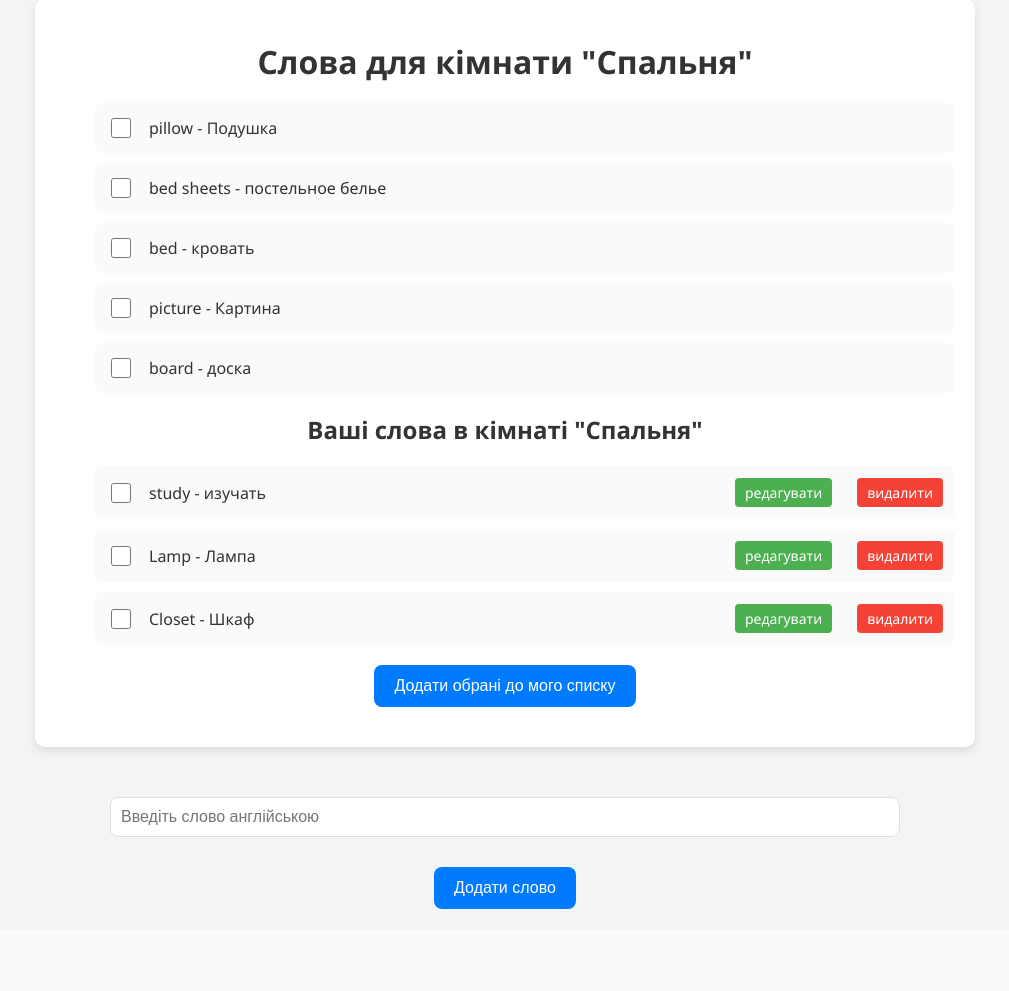
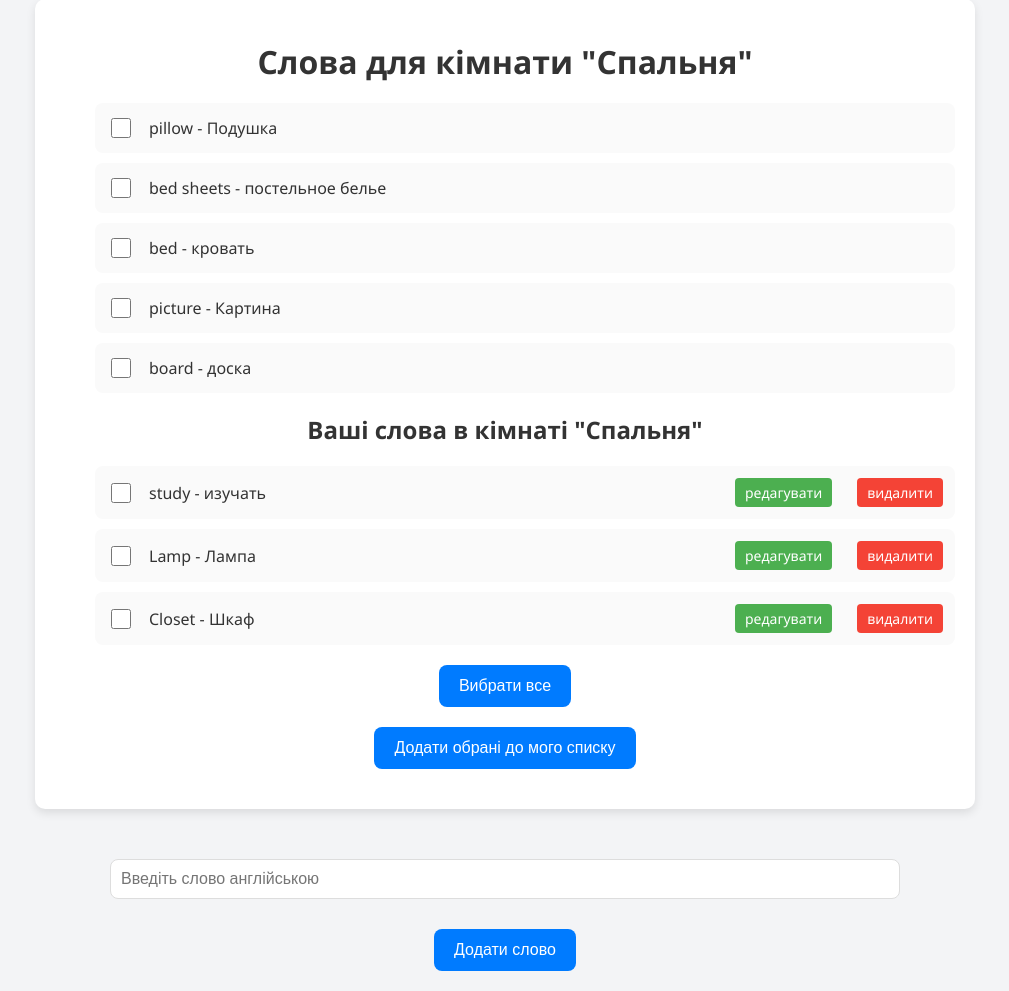
Before and after one commit to malmeshnik/learn_words, a Django app: page /room/1/ in a window 1280 px wide. Shown: the part 41-1032 px from the top of the page, without its empty margins (135-1144 px from the left). Before the commit the page ends 950 px from the top, so only its background shows below. Run offline with Django 5.2, Linux system fonts and the light colour scheme; a user stored in the database is signed in; data comes from the database, SQL or seed files in the repository.

Commit message:
fixed bug with editing words and added button select all wods

```diff
--- a/learn_words/trainer/templates/room_words.html
+++ b/learn_words/trainer/templates/room_words.html
@@ -273,14 +273,17 @@
             </ul>
 
         <h2>Ваші слова в кімнаті "{{ room.name }}"</h2>
-
             <ul id="userWordList">
                 {% for word in user_words %}
                     <li class="word-item">
                         <label class="word-label">
                             <input class="word-checkbox" type="checkbox" name="selected_words" value="{{ word.id }}">
-                            <span class="word-text">{{ word.en }} - {{ word.ru }}</span>
-                            <div class='edit-word' onclick="editWord({{ word.id }}, '{{ word.en }}', '{{ word.ru }}')">редагувати</div>
+                            <div class="word-text">
+                                <span class="word-en" id="wordEn">{{ word.en }}</span>
+                                <span> - </span>
+                                <span class="word-ru" id="wordRu">{{ word.ru }}</span>
+                            </div>
+                            <div class='edit-word' id="editWord">редагувати</div>
                             <div class='delete-word' onclick="deleteWord({{ word.id }})">видалити</div>
                         </label>
                     </li>
@@ -288,7 +291,10 @@
             </ul>
 
             {% csrf_token %}
-            <button type="button" onclick="addSelectedWords()" class="add-btn">Додати обрані до мого списку</button>
+            <div>
+                <button type="button" onclick="toggleSelectAll()" class="add-btn" style="margin-bottom: 20px;">Вибрати все</button>
+                <button type="button" onclick="addSelectedWords()" class="add-btn">Додати обрані до мого списку</button>
+            </div>
         </form>
 
         <div id="message"></div>
@@ -297,15 +303,27 @@
     <!-- Форма для додавання нового слова -->
     <div id="addWordForm">
         {% csrf_token %}
-        <input type="text" id="wordEn" placeholder="Введіть слово англійською" required>
+        <input type="text" id="addWordEn" placeholder="Введіть слово англійською" required>
         <button class='add-word-btn' onclick="submitNewWord()">Додати слово</button>
         <p id="wordErrorMessage"></p>
     </div>
 
     <script>
+        let allSelected = false;
         // Функція для показу спінера перед переходом на іншу сторінку
         function showSpinner() {
             document.getElementById('loadingSpinner').style.display = 'flex';
+        }
+
+        function toggleSelectAll() {
+            const checkboxes = document.querySelectorAll('.word-checkbox');
+            allSelected = !allSelected;
+            checkboxes.forEach(checkbox => {
+                checkbox.checked = allSelected;
+            });
+
+            const button = document.querySelector('button[onclick="toggleSelectAll()"]');
+            button.textContent = allSelected ? "Скасувати вибір" : "Вибрати все";
         }
 
         // Функція для приховування спінера після завантаження нової сторінки
@@ -315,7 +333,7 @@
 
         function submitNewWord() {
             var roomId = "{{ room.id }}";
-            var wordEn = document.getElementById('wordEn').value;
+            var wordEn = document.getElementById('addWordEn').value;
             var errorMessage = document.getElementById('wordErrorMessage');
 
             if (wordEn.trim() !== '') {
@@ -419,8 +437,10 @@
                     for (let item of wordItems) {
                         const checkbox = item.querySelector('input[type="checkbox"]');
                         if (checkbox && checkbox.value == wordId) {
-                            const wordText = item.querySelector('.word-text');
-                            wordText.textContent = `${data.word.en} - ${data.word.ru}`;
+                            const wordEnText = item.querySelector('.word-en');
+                            const wordRuText = item.querySelector('.word-ru');
+                            wordEnText.textContent = data.word.en;
+                            wordRuText.textContent = data.word.ru;
                             break;
                         }
                     }
@@ -519,6 +539,15 @@
             });
         }
 
+        document.querySelectorAll('.edit-word').forEach(button => {
+            button.addEventListener('click', function() {
+                const wordItem = this.closest('.word-label');
+                const wordId = wordItem.querySelector('input[type="checkbox"]').value;
+                const wordEn = wordItem.querySelector('.word-text span#wordEn').textContent;
+                editWord(wordId, wordEn);
+            });
+        });
+
         // Закривання модального вікна при кліку поза ним
         window.onclick = function(event) {
             const modal = document.getElementById('editModal');
```
